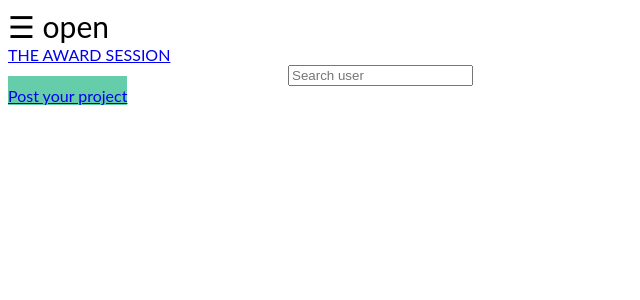
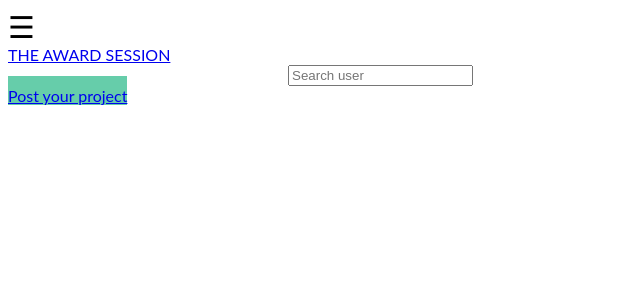
Before and after one commit to je-ss-y/awards, a Django app: template theapp/templates/navbar.html in a window 1280 px wide. Shown: the top 300 px of the page, without its empty margins (0-640 px from the left). Run offline with Django 3.2, Linux system fonts and the light colour scheme; the template is opened without the code that fills it, so the values that code supplies are empty; some libraries are stand-ins or nearby versions.

Commit message:
updatedreadme

```diff
--- a/theapp/templates/navbar.html
+++ b/theapp/templates/navbar.html
@@ -85,7 +85,7 @@
           </div>
 
 
-          <span style="font-size:30px;cursor:pointer" onclick="openNav()">&#9776; open</span>
+          <span style="font-size:30px;cursor:pointer" onclick="openNav()">&#9776; </span>
 
           <script>
             function openNav() {
```
Also changed, not shown: README.md (added).
